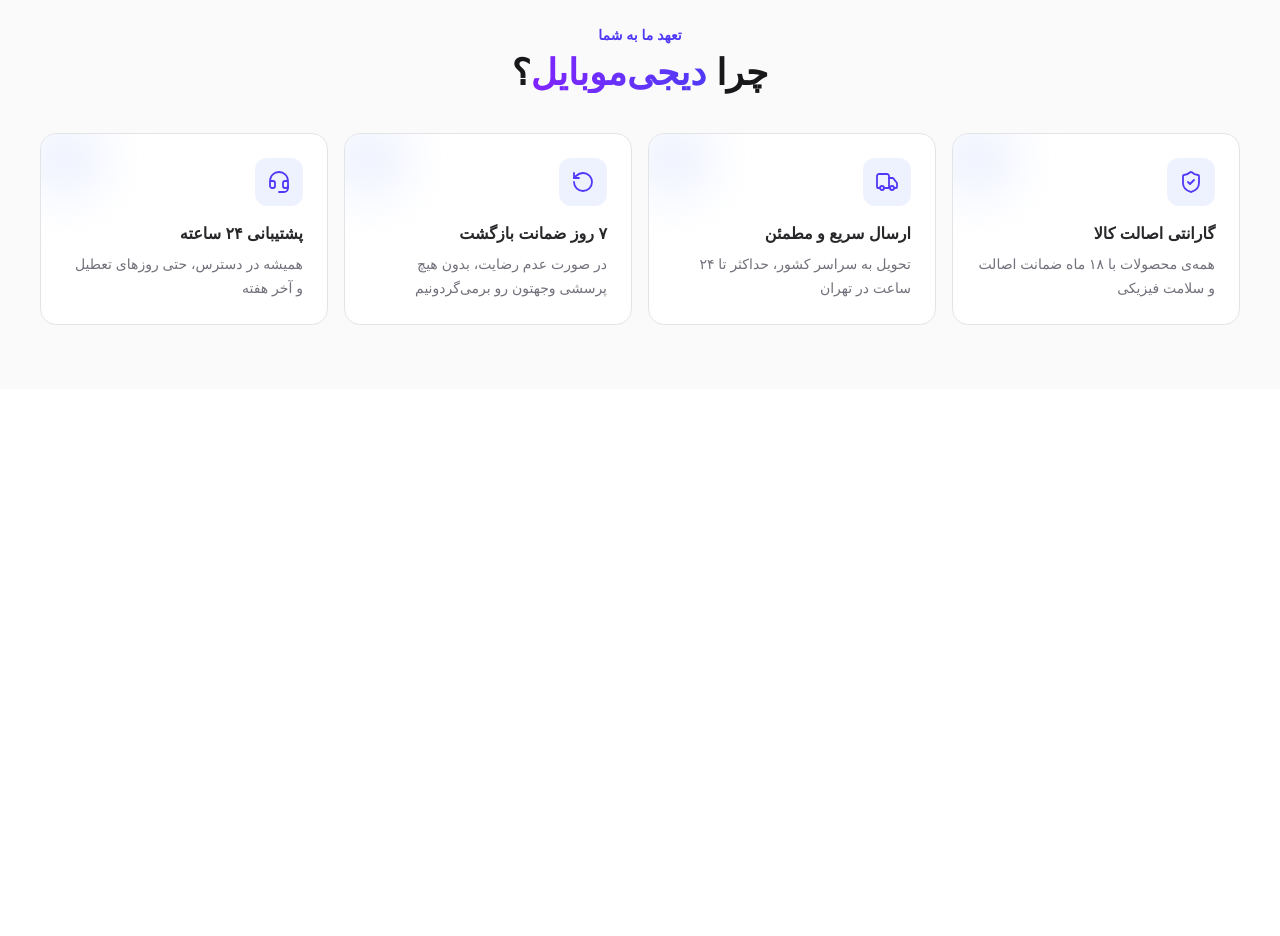
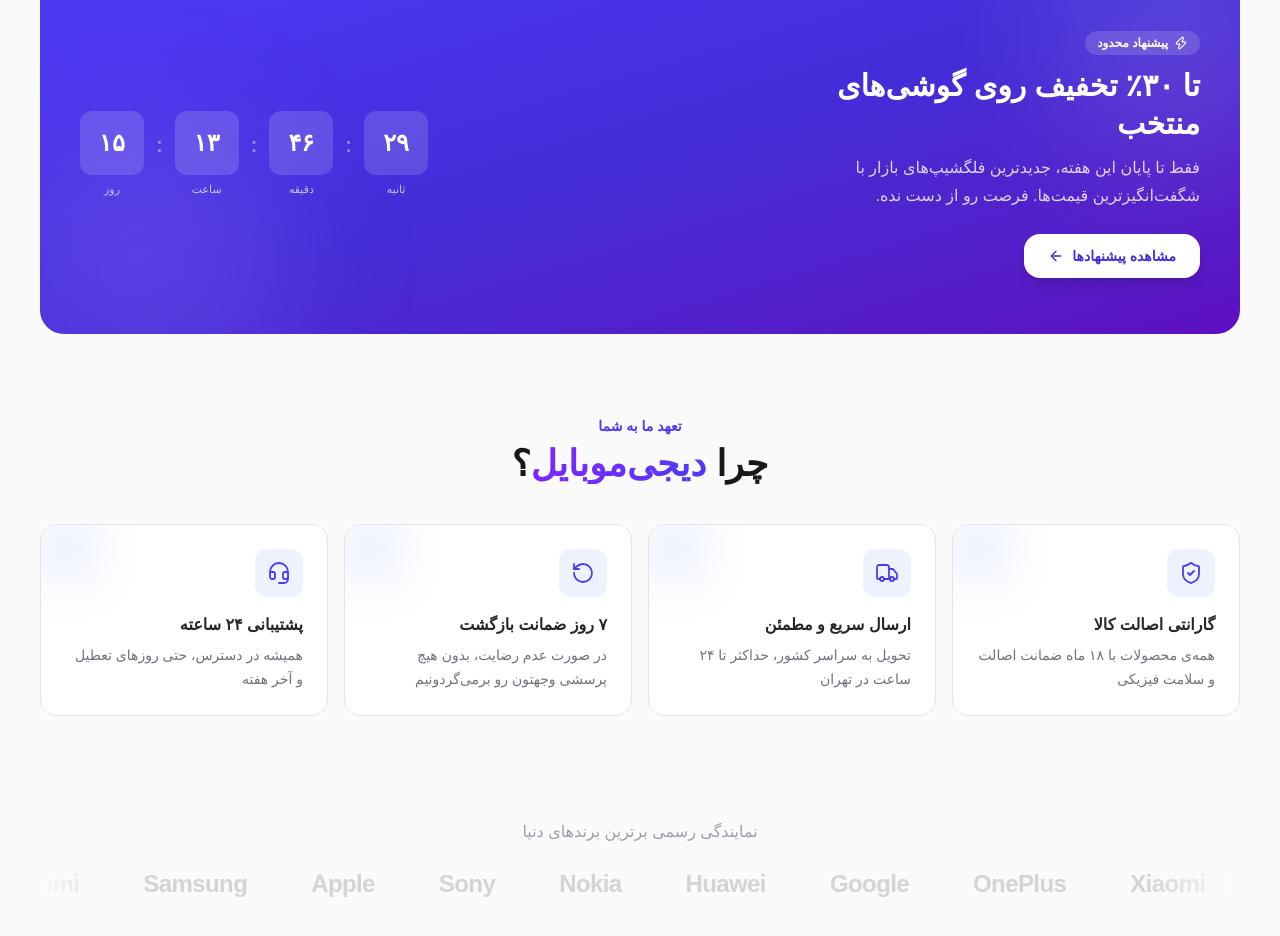
Before and after one commit to sadra-devx/mobile-shop, a React (Vite) app: page / in a window 1280 px wide. Shown: the part 1602-2538 px from the top of the page. Before the commit the page ends 1991 px from the top, so only its background shows below. Built offline with nearby package versions, Linux system fonts and the light colour scheme; no server answers; a web font is replaced by a local one.

Commit message:
Merge branch 'feature/home-whyus'

```diff
--- /dev/null
+++ b/src/components/Home/BrandStrip/BrandStrip.jsx
@@ -0,0 +1,64 @@
+// src/components/Home/BrandStrip.jsx
+import { useInView } from "../../../hooks/useInView";
+
+const brands = [
+  "Apple",
+  "Samsung",
+  "Xiaomi",
+  "OnePlus",
+  "Google",
+  "Huawei",
+  "Nokia",
+  "Sony",
+];
+
+export function BrandStrip() {
+  const { ref, isInView } = useInView({ threshold: 0.2 });
+
+  return (
+    <section
+      ref={ref}
+      className="mx-auto max-w-7xl px-4 py-10 transition-all duration-700 ease-out sm:px-6 lg:px-10"
+      style={{
+        opacity: isInView ? 1 : 0,
+        transform: isInView ? "translateY(0)" : "translateY(16px)",
+      }}
+    >
+      <p className="mb-6 text-center font-medium text-zinc-400 dark:text-zinc-500">
+        نمایندگی رسمی برترین برندهای دنیا
+      </p>
+
+      <div className="relative overflow-hidden">
+        <div className="pointer-events-none absolute left-0 top-0 z-10 h-full w-12 bg-gradient-to-r from-zinc-50 to-transparent dark:from-zinc-900 sm:w-24" />
+        <div className="pointer-events-none absolute right-0 top-0 z-10 h-full w-12 bg-gradient-to-l from-zinc-50 to-transparent dark:from-zinc-900 sm:w-24" />
+
+        <div className="brand-marquee flex w-max items-center gap-12 sm:gap-16">
+          {[...brands, ...brands].map((brand, i) => (
+            <span
+              key={`${brand}-${i}`}
+              className="shrink-0 text-xl font-bold tracking-tight text-zinc-300 transition-colors duration-300 hover:text-indigo-500 dark:text-zinc-600 dark:hover:text-indigo-400 sm:text-2xl"
+            >
+              {brand}
+            </span>
+          ))}
+        </div>
+      </div>
+
+      <style>{`
+        .brand-marquee {
+          animation: brand-scroll 25s linear infinite;
+        }
+        .brand-marquee:hover {
+          animation-play-state: paused;
+        }
+        @keyframes brand-scroll {
+          from { transform: translateX(0); }
+          to { transform: translateX(50%); }
+        }
+        @media (prefers-reduced-motion: reduce) {
+          .brand-marquee { animation: none; }
+        }
+      `}</style>
+    </section>
+  );
+}
--- /dev/null
+++ b/src/components/Home/PromoBanner/PromoBanner.jsx
@@ -0,0 +1,98 @@
+// src/components/Home/PromoBanner.jsx
+import { useEffect, useState } from "react";
+import { Link } from "react-router";
+import { ArrowLeft, Zap } from "lucide-react";
+import { useInView } from "../../../hooks/useInView";
+import { toPersianDigits } from "../../../utils/formatNumber";
+
+const PROMO_END = new Date("2026-08-01T00:00:00");
+
+function useCountdown(endDate) {
+  const [timeLeft, setTimeLeft] = useState(() => calc());
+
+  function calc() {
+    const diff = endDate.getTime() - Date.now();
+    if (diff <= 0) return { days: 0, hours: 0, minutes: 0, seconds: 0 };
+    return {
+      days: Math.floor(diff / (1000 * 60 * 60 * 24)),
+      hours: Math.floor((diff / (1000 * 60 * 60)) % 24),
+      minutes: Math.floor((diff / (1000 * 60)) % 60),
+      seconds: Math.floor((diff / 1000) % 60),
+    };
+  }
+
+  useEffect(() => {
+    const timer = setInterval(() => setTimeLeft(calc()), 1000);
+    return () => clearInterval(timer);
+  }, []);
+
+  return timeLeft;
+}
+
+function TimeBox({ value, label }) {
+  return (
+    <div className="flex flex-col items-center">
+      <div className="grid h-14 w-14 place-items-center rounded-xl bg-white/15 text-xl font-bold text-white backdrop-blur-sm sm:h-16 sm:w-16 sm:text-2xl">
+        {toPersianDigits(String(value).padStart(2, "0"))}
+      </div>
+      <span className="mt-1.5 text-[11px] text-white/70">{label}</span>
+    </div>
+  );
+}
+
+export function PromoBanner() {
+  const { ref, isInView } = useInView({ threshold: 0.2 });
+  const { days, hours, minutes, seconds } = useCountdown(PROMO_END);
+
+  return (
+    <section className="mx-auto max-w-7xl px-4 py-4 sm:px-6 lg:px-10">
+      <div
+        ref={ref}
+        className="relative overflow-hidden rounded-3xl bg-gradient-to-br from-indigo-600 via-indigo-700 to-violet-800 px-6 py-10 transition-all duration-700 ease-out sm:px-10 sm:py-14"
+        style={{
+          opacity: isInView ? 1 : 0,
+          transform: isInView
+            ? "translateY(0) scale(1)"
+            : "translateY(30px) scale(0.98)",
+        }}
+      >
+        <div className="pointer-events-none absolute -right-16 -top-16 h-64 w-64 rounded-full bg-white/10 blur-3xl" />
+        <div className="pointer-events-none absolute -bottom-20 -left-10 h-72 w-72 rounded-full bg-violet-400/20 blur-3xl" />
+
+        <div className="relative flex flex-col items-center gap-8 text-center lg:flex-row lg:justify-between lg:text-right">
+          <div className="max-w-md">
+            <span className="mb-3 inline-flex items-center gap-1.5 rounded-full bg-white/15 px-3 py-1 text-xs font-semibold text-white backdrop-blur-sm">
+              <Zap className="h-3.5 w-3.5" />
+              پیشنهاد محدود
+            </span>
+            <h2 className="text-2xl font-extrabold leading-tight text-white sm:text-3xl">
+              تا {toPersianDigits(30)}٪ تخفیف روی گوشی‌های منتخب
+            </h2>
+            <p className="mt-3 text-sm leading-7 text-white/80 sm:text-base">
+              فقط تا پایان این هفته، جدیدترین فلگشیپ‌های بازار با شگفت‌انگیزترین
+              قیمت‌ها. فرصت رو از دست نده.
+            </p>
+
+            <Link
+              to="/products/offers"
+              className="group mt-6 inline-flex items-center gap-2 rounded-2xl bg-white px-6 py-3 text-sm font-bold text-indigo-700 shadow-lg shadow-black/10 transition-all hover:bg-zinc-50 active:scale-[0.98]"
+            >
+              مشاهده پیشنهادها
+              <ArrowLeft className="h-4 w-4 transition-transform group-hover:-translate-x-1" />
+            </Link>
+          </div>
+
+          <div className="flex items-center gap-2.5 sm:gap-3">
+            <TimeBox value={seconds} label="ثانیه" />
+            <span className="pb-5 text-xl font-bold text-white/40">:</span>
+            <TimeBox value={minutes} label="دقیقه" />
+            <span className="pb-5 text-xl font-bold text-white/40">:</span>
+            <TimeBox value={hours} label="ساعت" />
+            <span className="pb-5 text-xl font-bold text-white/40">:</span>
+            <TimeBox value={days} label="روز" />
+          </div>
+        </div>
+      </div>
+    </section>
+  );
+}
--- a/src/pages/Home/Home.jsx
+++ b/src/pages/Home/Home.jsx
@@ -1,6 +1,8 @@
 // src/pages/Home/Home.jsx
+import { BrandStrip } from "../../components/Home/BrandStrip/BrandStrip";
 import { CategorySection } from "../../components/Home/CategorySection";
 import Hero from "../../components/Home/Hero/Hero";
+import { PromoBanner } from "../../components/Home/PromoBanner/PromoBanner";
 import { WhyUs } from "../../components/Home/WhyUs/WhyUs";
 import { FeaturedProducts } from "../../components/Product/FeaturedProducts";
 
@@ -10,7 +12,9 @@
       <Hero />
       <CategorySection />
       <FeaturedProducts />
+      <PromoBanner />
       <WhyUs />
+      <BrandStrip />
     </div>
   );
 }
```
